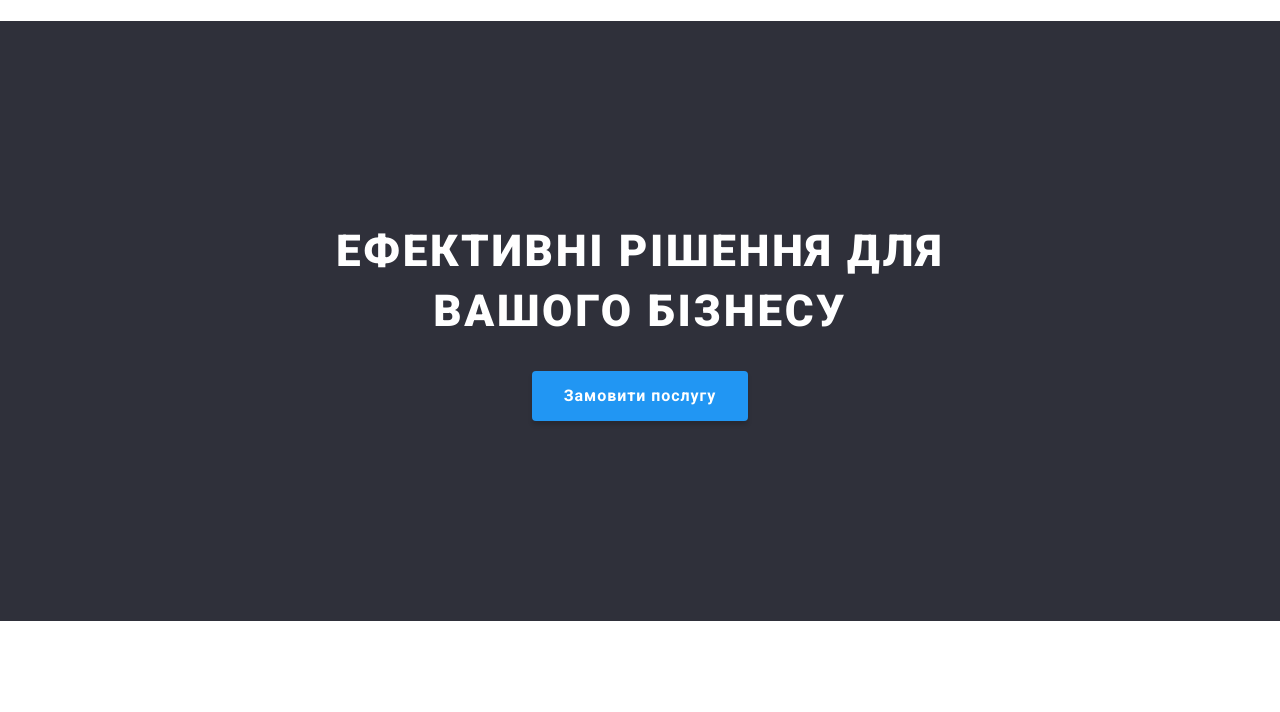
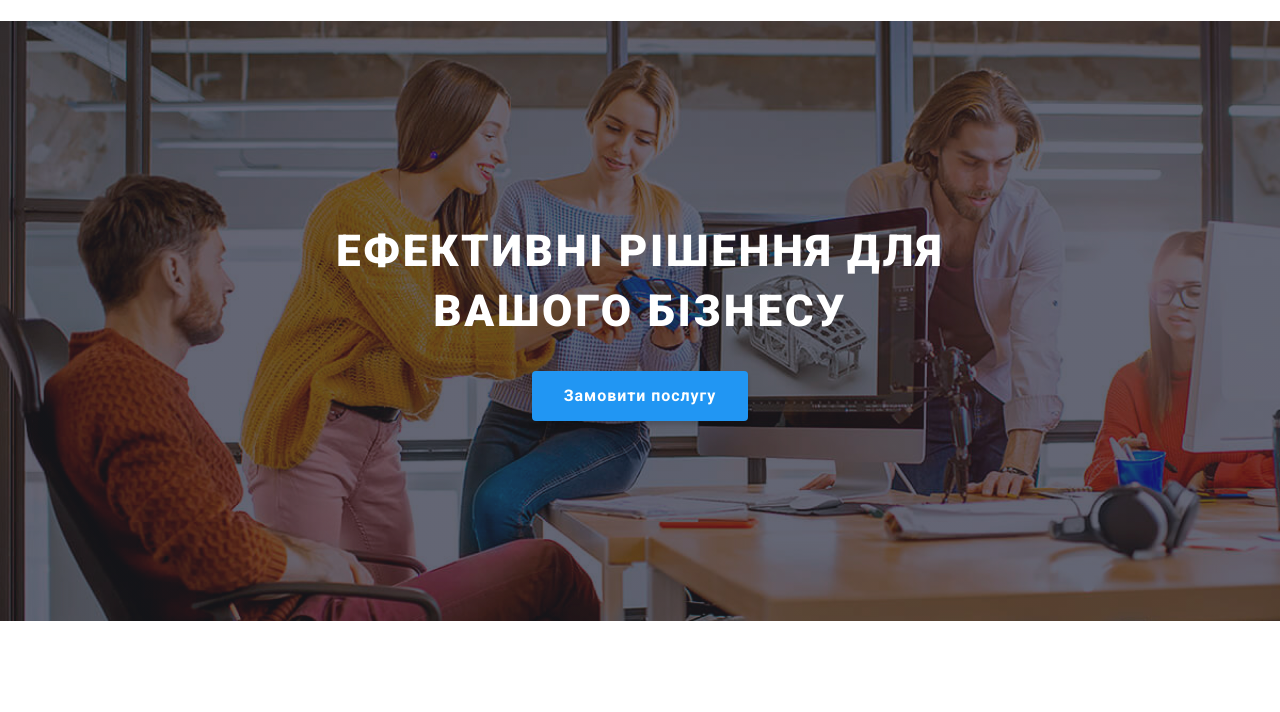
Before and after one commit to Loran2207/goit-markup-hw-03, a plain HTML site: page index.html in a window 1280 px wide. Shown: the part 51-763 px from the top of the page. Drawn offline with nearby package versions, Linux system fonts and the light colour scheme.

Commit message:
added hero image

```diff
--- a/css/styles.css
+++ b/css/styles.css
@@ -102,8 +102,13 @@ body {
     gap: 30px;
     justify-content: center;
     align-items: center;
-    background-color: var(--backgroud-gray);
+    background-image: linear-gradient(hsla(235, 10%, 21%, 0.4), hsla(235, 10%, 21%, 0.4)),
+     url(/images/hero-bg.png);
+    background-size: cover;
+    background-color: hsla(235, 10%, 21%, 0.4);
+
 }
+
 
 .hero-title{
     color: var(--text-white);
```
Also changed, not shown: images/hero-bg.png (added).
